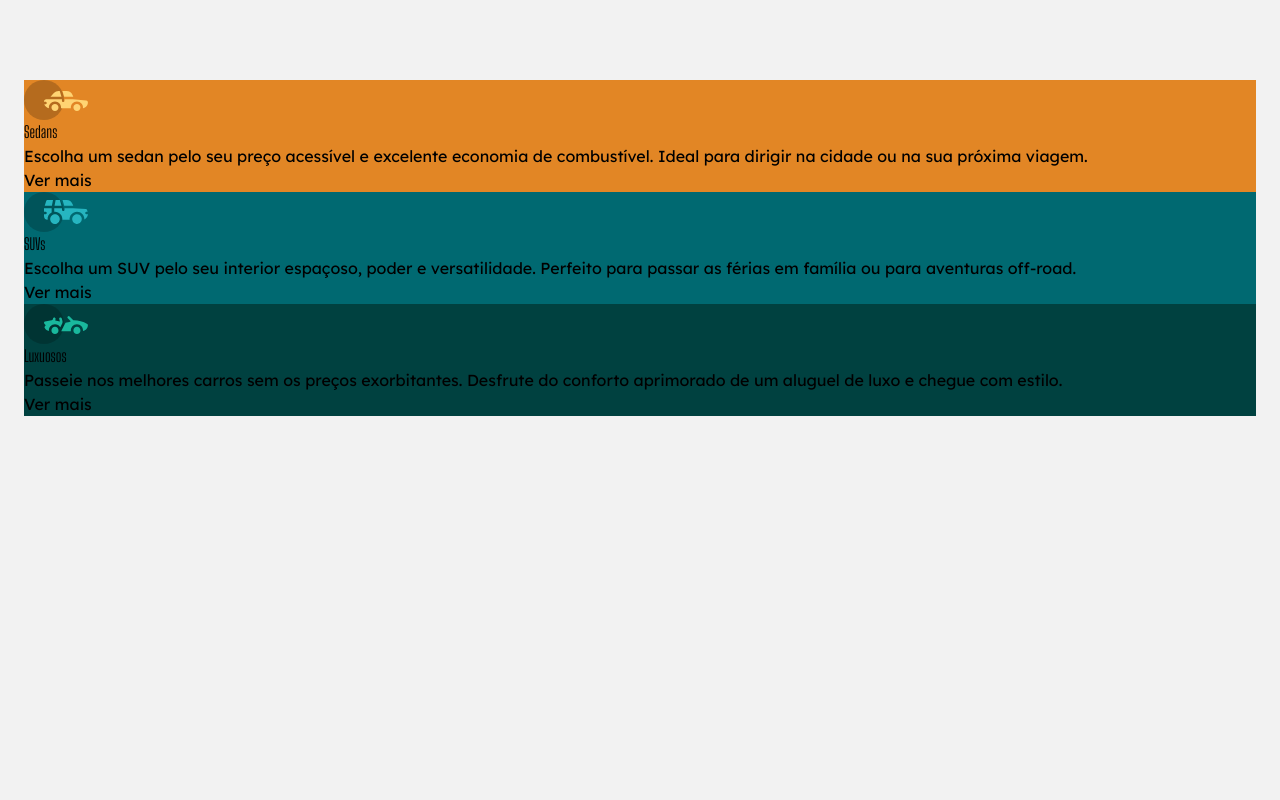
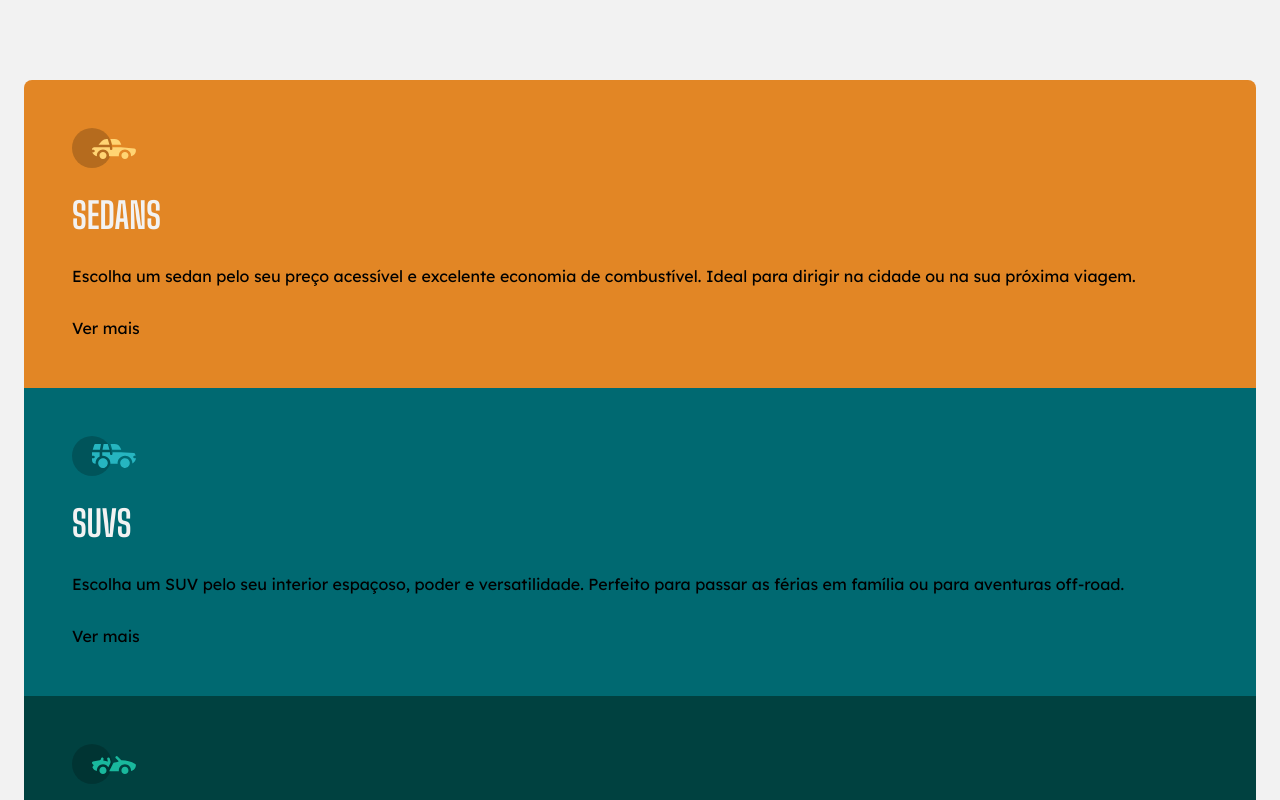
Before and after one commit to Joao-VictorRB/Projeto-Carros, a React (Vite) app: page / in a window 1280 px wide. Shown: the top 800 px of the page. Built offline with nearby package versions, Linux system fonts and the light colour scheme.

Commit message:
sexto commit do App

```diff
--- a/src/App.jsx
+++ b/src/App.jsx
@@ -7,24 +7,24 @@
     <main className="min-h-svh bg-offwhitebg py-20 px-6">
       <section>
 
-        <div className="bg-orange">
-          <img src={iconSedans} alt="ícone de carrros sedan" />
-          <h2 className="font-shoulders">Sedans</h2>
-          <p className="font-lexend">Escolha um sedan pelo seu preço acessível e excelente economia de combustível. Ideal para dirigir na cidade ou na sua próxima viagem.</p>
+        <div className="bg-orange p-12 rounded-t-lg">
+          <img src={iconSedans} alt="ícone de carrros sedan" className="mb-7" />
+          <h2 className="font-shoulders mb-7 uppercase text-4xl font-bold text-offwhitebg" >Sedans</h2>
+          <p className="font-lexend mb-7">Escolha um sedan pelo seu preço acessível e excelente economia de combustível. Ideal para dirigir na cidade ou na sua próxima viagem.</p>
           <a className="font-lexend" href="https://www.webmotors.com.br/sedans" target="_blank">Ver mais</a>
         </div>
 
-        <div className="bg-green">
-          <img src={iconSuvs} alt="ícone de carrros Suvs" />
-          <h2 className="font-shoulders">SUVs</h2>
-          <p className="font-lexend">Escolha um SUV pelo seu interior espaçoso, poder e versatilidade. Perfeito para passar as férias em família ou para aventuras off-road.</p>
+        <div className="bg-green p-12">
+          <img src={iconSuvs} alt="ícone de carrros Suvs" className="mb-7" />
+          <h2 className="font-shoulders mb-7 uppercase text-4xl font-bold text-offwhitebg">SUVs</h2>
+          <p className="font-lexend mb-7">Escolha um SUV pelo seu interior espaçoso, poder e versatilidade. Perfeito para passar as férias em família ou para aventuras off-road.</p>
           <a className="font-lexend" href="https://www.webmotors.com.br/suvs" target="_blank">Ver mais</a>
         </div>
 
-        <div className="bg-dark-green">
-          <img src={iconLuxury} alt="ícone de carrros Luxury" />
-          <h2 className="font-shoulders">Luxuosos</h2>
-          <p className="font-lexend">Passeie nos melhores carros sem os preços exorbitantes. Desfrute do conforto aprimorado de um aluguel de luxo e chegue com estilo.</p>
+        <div className="bg-dark-green p-12 rounded-b-lg">
+          <img src={iconLuxury} alt="ícone de carrros Luxury" className="mb-7"/>
+          <h2 className="font-shoulders mb-7 uppercase text-4xl font-bold text-offwhitebg">Luxuosos</h2>
+          <p className="font-lexend mb-7">Passeie nos melhores carros sem os preços exorbitantes. Desfrute do conforto aprimorado de um aluguel de luxo e chegue com estilo.</p>
           <a className="font-lexend" href="https://www.webmotors.com.br/carros-de-luxo" target="_blank">Ver mais</a>
         </div>
 
```
